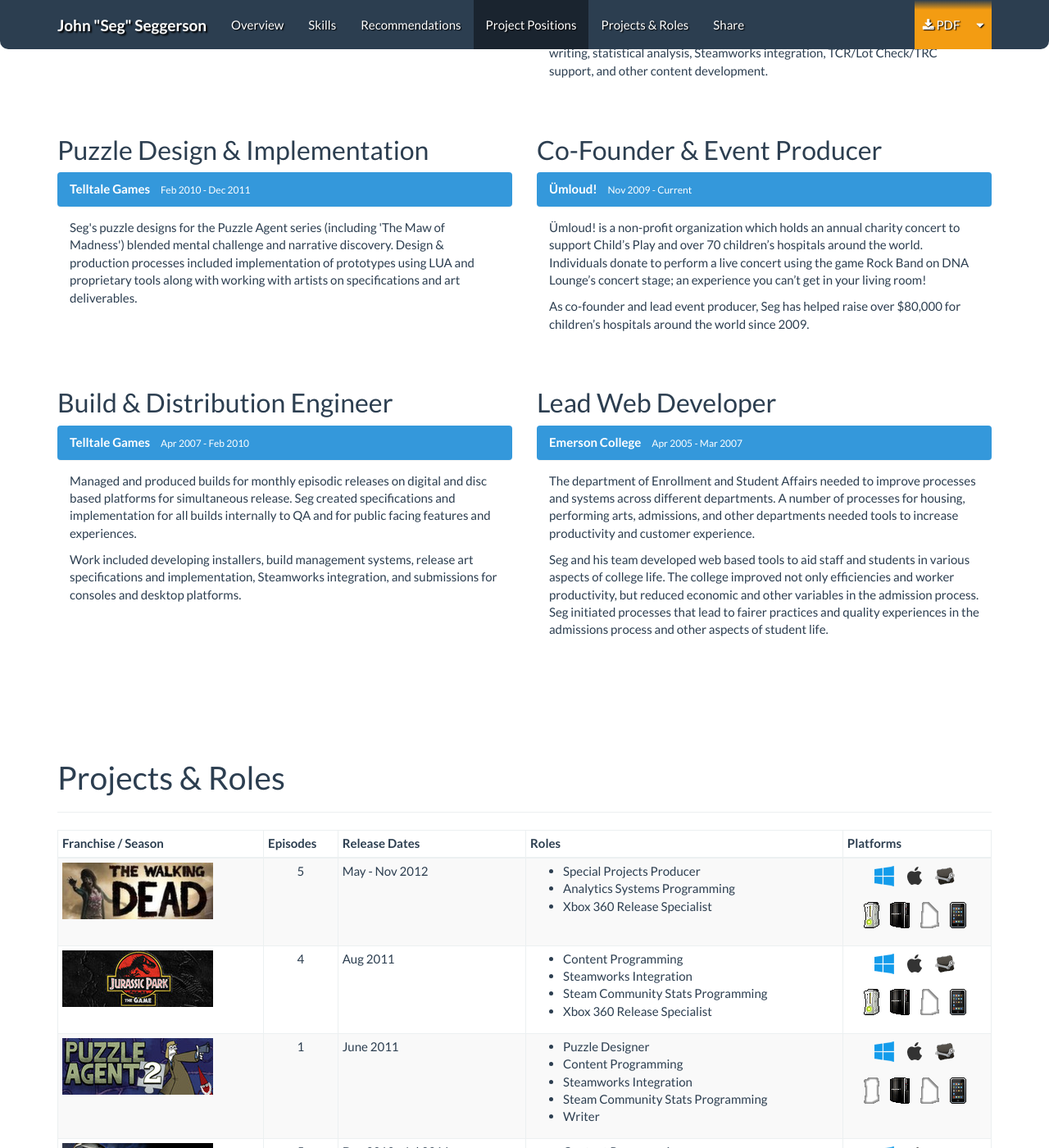
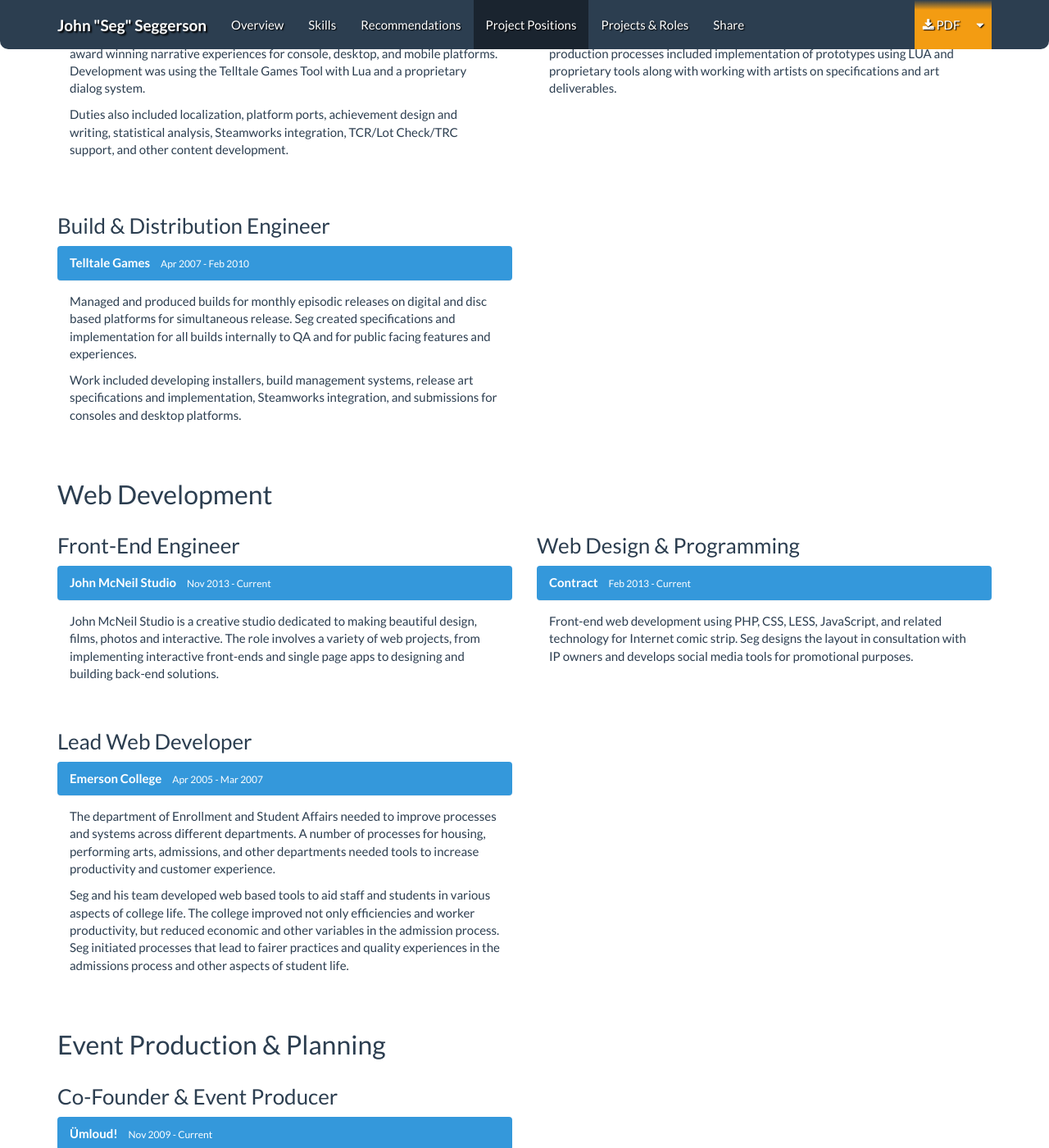
Before and after one commit to TheSeg/theseg.github.io, a Jekyll site: the page built from index.html, in a window 1280 px wide and 1400 px high, scrolled down 2848 px. Shown: the whole window at 82% size. Built offline with Jekyll 4.4.1, drawn with Linux system fonts in a browser that asks for light colours; nearby versions of some CDN libraries; library files that are not in the unit come from our copies; Markdown is read by kramdown in place of the engine named in the settings; comment, search, counter and statistics services are not loaded; some of the changed text lies outside the part shown.

Commit message:
Added JMS; Reordered positions
* Added the John McNeil Studio position.
* Positions sorted by industry type.

```diff
--- a/_includes/content/positions.html
+++ b/_includes/content/positions.html
@@ -1,6 +1,9 @@
+<h2>Video Game Development</h2>
+
 <div class="row">
+
   <div class="col-md-6">
-      <h2>Creative Director</h2>
+    <h3>Creative Director</h3>
     <div class="panel panel-info">
       <div class="panel-heading">
         <ul class="positionInfo list-inline">
@@ -13,26 +16,9 @@
       </div>
     </div>
   </div>
-    <div class="col-md-6">
-      <h2>Web Design &amp; Programming</h2>
-      <div class="panel panel-info">
-        <div class="panel-heading">
-          <ul class="positionInfo list-inline">
-            <li class="company">Contract</li>
-            <li class="dates">Feb 2013 - Current</li>
-          </ul>
-        </div>
-        <div class="panel-body">
-          Front-end web development using PHP, CSS, LESS, JavaScript, and related technology for Internet comic strip. Seg designs the layout in consultation with IP owners and develops social media tools for promotional purposes.
-        </div>
-      </div>
-    </div>
-  </div>
-
-  <div class="row">
 
   <div class="col-md-6">
-      <h2>Special Projects Producer</h2>
+    <h3>Special Projects Producer</h3>
     <div class="panel panel-info">
       <div class="panel-heading">
         <ul class="positionInfo list-inline">
@@ -47,8 +33,12 @@
     </div>
   </div>
 
+</div>
+
+<div class="row">
+
   <div class="col-md-6">
-      <h2>Content Programmer</h2>
+    <h3>Content Programmer</h3>
     <div class="panel panel-info">
       <div class="panel-heading">
         <ul class="positionInfo list-inline">
@@ -63,12 +53,8 @@
     </div>
   </div>
 
-  </div>
-
-  <div class="row">
-
   <div class="col-md-6">
-      <h2>Puzzle Design &amp; Implementation</h2>
+    <h3>Puzzle Design &amp; Implementation</h3>
     <div class="panel panel-info">
       <div class="panel-heading">
         <ul class="positionInfo list-inline">
@@ -82,8 +68,89 @@
     </div>
   </div>
 
+</div>
+
+<div class="row">
+
   <div class="col-md-6">
-      <h2>Co-Founder &amp; Event Producer</h2>
+    <h3>Build &amp; Distribution Engineer</h3>
+    <div class="panel panel-info">
+      <div class="panel-heading">
+        <ul class="positionInfo list-inline">
+          <li class="company">Telltale Games</li>
+          <li class="dates">Apr 2007 - Feb 2010</li>
+        </ul>
+      </div>
+      <div class="panel-body">
+        <p>Managed and produced builds for monthly episodic releases on digital and disc based platforms for simultaneous release. Seg created specifications and implementation for all builds internally to QA and for public facing features and experiences.</p>
+        <p>Work included developing installers, build management systems, release art specifications and implementation, Steamworks integration, and submissions for consoles and desktop platforms.</p>
+      </div>
+    </div>
+  </div>
+
+</div>
+
+<h2>Web Development</h2>
+
+<div class="row">
+
+  <div class="col-md-6">
+    <h3>Front-End Engineer</h3>
+    <div class="panel panel-info">
+      <div class="panel-heading">
+        <ul class="positionInfo list-inline">
+          <li class="company">John McNeil Studio</li>
+          <li class="dates">Nov 2013 - Current</li>
+        </ul>
+      </div>
+      <div class="panel-body">
+        John McNeil Studio is a creative studio dedicated to making beautiful design, films, photos and interactive. The role involves a variety of web projects, from implementing interactive front-ends and single page apps to designing and building back-end solutions.
+      </div>
+    </div>
+  </div>
+
+  <div class="col-md-6">
+    <h3>Web Design &amp; Programming</h3>
+    <div class="panel panel-info">
+      <div class="panel-heading">
+        <ul class="positionInfo list-inline">
+          <li class="company">Contract</li>
+          <li class="dates">Feb 2013 - Current</li>
+        </ul>
+      </div>
+      <div class="panel-body">
+        Front-end web development using PHP, CSS, LESS, JavaScript, and related technology for Internet comic strip. Seg designs the layout in consultation with IP owners and develops social media tools for promotional purposes.
+      </div>
+    </div>
+  </div>
+
+</div>
+
+<div class="row">
+
+  <div class="col-md-6">
+    <h3>Lead Web Developer</h3>
+    <div class="panel panel-info">
+      <div class="panel-heading">
+        <ul class="positionInfo list-inline">
+          <li class="company">Emerson College</li>
+          <li class="dates">Apr 2005 - Mar 2007</li>
+        </ul>
+      </div>
+      <div class="panel-body">
+        <p>The department of Enrollment and Student Affairs needed to improve processes and systems across different departments. A number of processes for housing, performing arts, admissions, and other departments needed tools to increase productivity and customer experience.</p>
+        <p>Seg and his team developed web based tools to aid staff and students in various aspects of college life. The college improved not only efficiencies and worker productivity, but reduced economic and other variables in the admission process. Seg initiated processes that lead to fairer practices and quality experiences in the admissions process and other aspects of student life.</p>
+      </div>
+    </div>
+  </div>
+
+</div>
+
+<h2>Event Production &amp; Planning</h2>
+
+<div class="row">
+  <div class="col-md-6">
+    <h3>Co-Founder &amp; Event Producer</h3>
     <div class="panel panel-info">
       <div class="panel-heading">
         <ul class="positionInfo list-inline">
@@ -98,39 +165,5 @@
     </div>
   </div>
 
+
 </div>
-
-  <div class="row">
-
-    <div class="col-md-6">
-      <h2>Build &amp; Distribution Engineer</h2>
-      <div class="panel panel-info">
-        <div class="panel-heading">
-          <ul class="positionInfo list-inline">
-            <li class="company">Telltale Games</li>
-            <li class="dates">Apr 2007 - Feb 2010</li>
-          </ul>
-        </div>
-        <div class="panel-body">
-          <p>Managed and produced builds for monthly episodic releases on digital and disc based platforms for simultaneous release. Seg created specifications and implementation for all builds internally to QA and for public facing features and experiences.</p>
-          <p>Work included developing installers, build management systems, release art specifications and implementation, Steamworks integration, and submissions for consoles and desktop platforms.</p>
-        </div>
-      </div>
-    </div>
-
-    <div class="col-md-6">
-      <h2>Lead Web Developer</h2>
-      <div class="panel panel-info">
-        <div class="panel-heading">
-          <ul class="positionInfo list-inline">
-            <li class="company">Emerson College</li>
-            <li class="dates">Apr 2005 - Mar 2007</li>
-          </ul>
-        </div>
-        <div class="panel-body">
-          <p>The department of Enrollment and Student Affairs needed to improve processes and systems across different departments. A number of processes for housing, performing arts, admissions, and other departments needed tools to increase productivity and customer experience.</p>
-          <p>Seg and his team developed web based tools to aid staff and students in various aspects of college life. The college improved not only efficiencies and worker productivity, but reduced economic and other variables in the admission process. Seg initiated processes that lead to fairer practices and quality experiences in the admissions process and other aspects of student life.</p>
-        </div>
-      </div>
-    </div>
-  </div>
```
Lines whose indentation alone changed are shown as unchanged.
